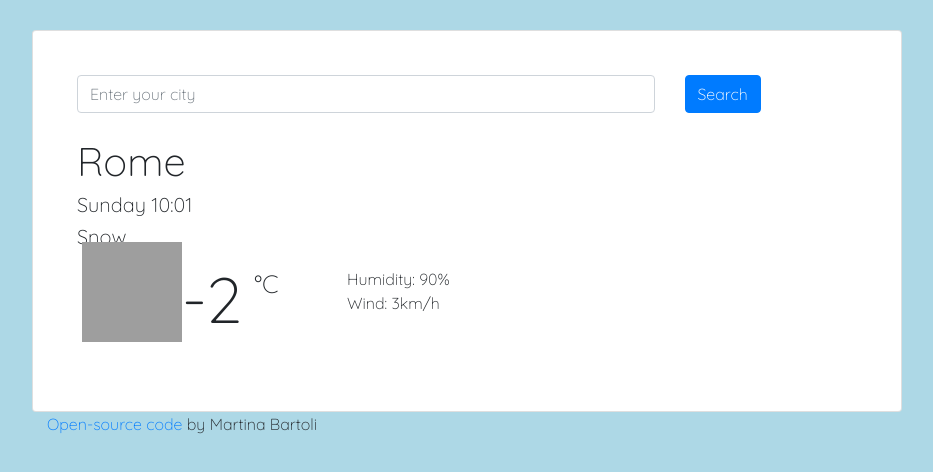
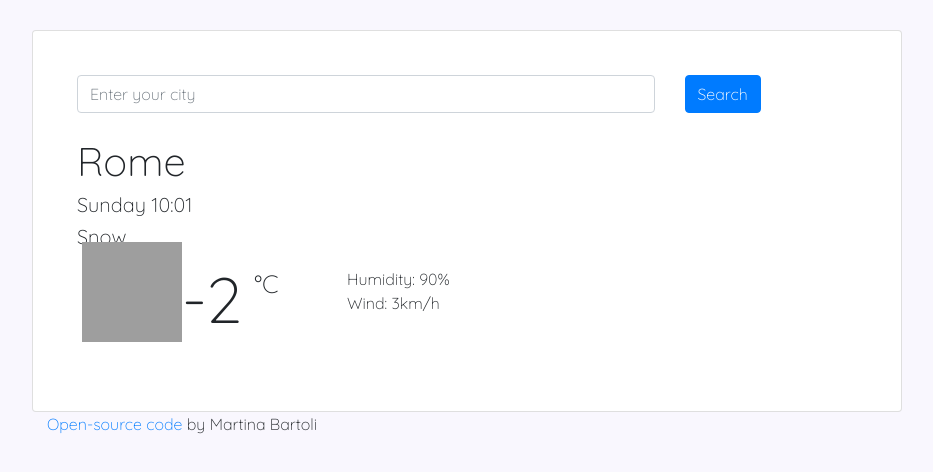
Before and after one commit to mbartoli87/my-awsome-project, a website: page index.html in a window 1280 px wide. Shown: the whole page, without its empty margins (173-1106 px from the left). Drawn offline with nearby package versions, Linux system fonts and the light colour scheme; no server answers; grey boxes are pictures that could not be loaded.

Commit message:
Modified color background

```diff
--- a/style.css
+++ b/style.css
@@ -1,5 +1,5 @@
 body {
-  background: lightblue;
+  background: #f9f7fe;
 }
 
 .location {
```
